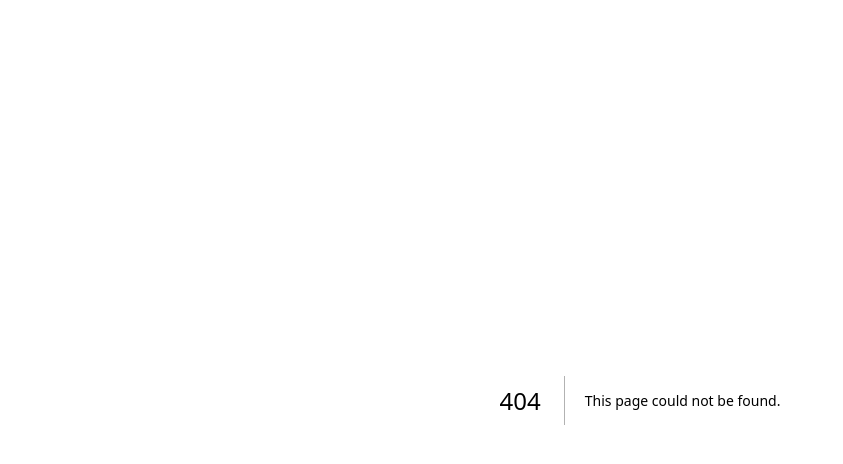
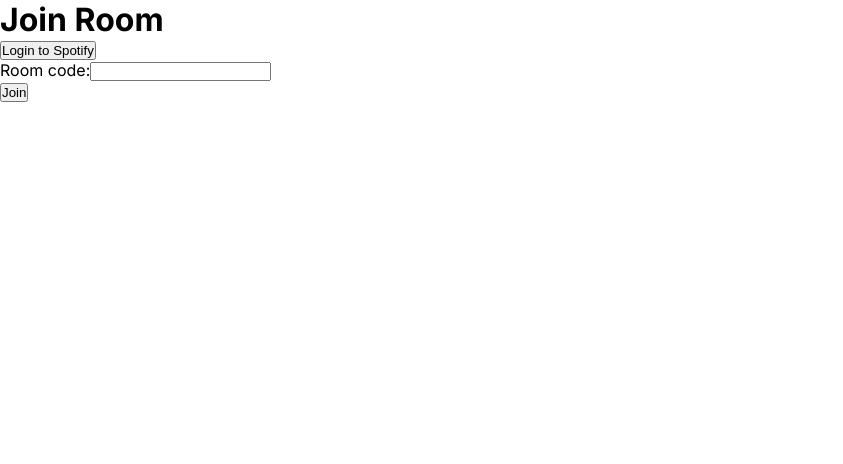
Before and after one commit to PlaylistCrafters/CS375Spotify, a Next.js app in the folder frontend/: page /join in a window 1280 px wide. Before the commit this address had no page. Shown: the top 464 px of the page, without its empty margins (0-843 px from the left). Built offline with nearby package versions, Linux system fonts and the light colour scheme.

Commit message:
Initial join page, needs fetch requests implemented

```diff
--- /dev/null
+++ b/frontend/src/app/join/page.js
@@ -0,0 +1,29 @@
+'use client';
+
+//TODO Add spotify login checker
+
+function join() {
+    let code = document.getElementById("code").value;
+    console.log(code);
+
+    //Send post request to backend. If backend sends 200 status, redirect to room. Else, display error message
+
+
+}
+
+
+export default function Home() {
+  return (
+            <div>
+                <h1>Join Room</h1>
+                <button id="spotify">Login to Spotify</button>
+                <div>
+                    <label>Room code:</label>
+                    <input id="code" type="text"/>
+                </div>
+                <button id="join" onClick={join}>Join</button>
+                <div id="message">
+                </div>
+            </div>
+  );
+}
```
